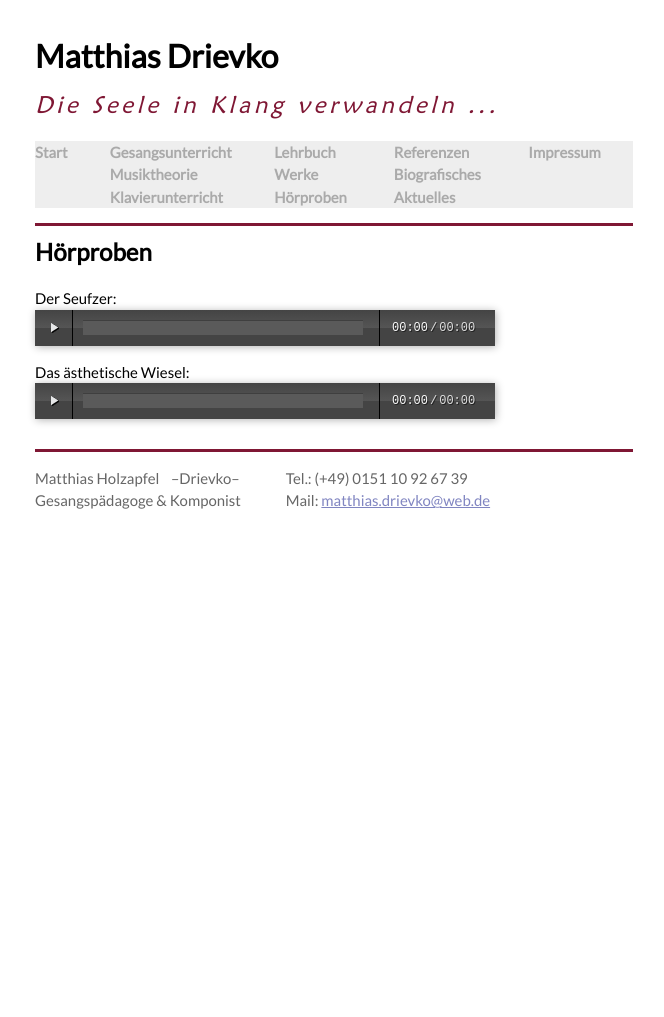
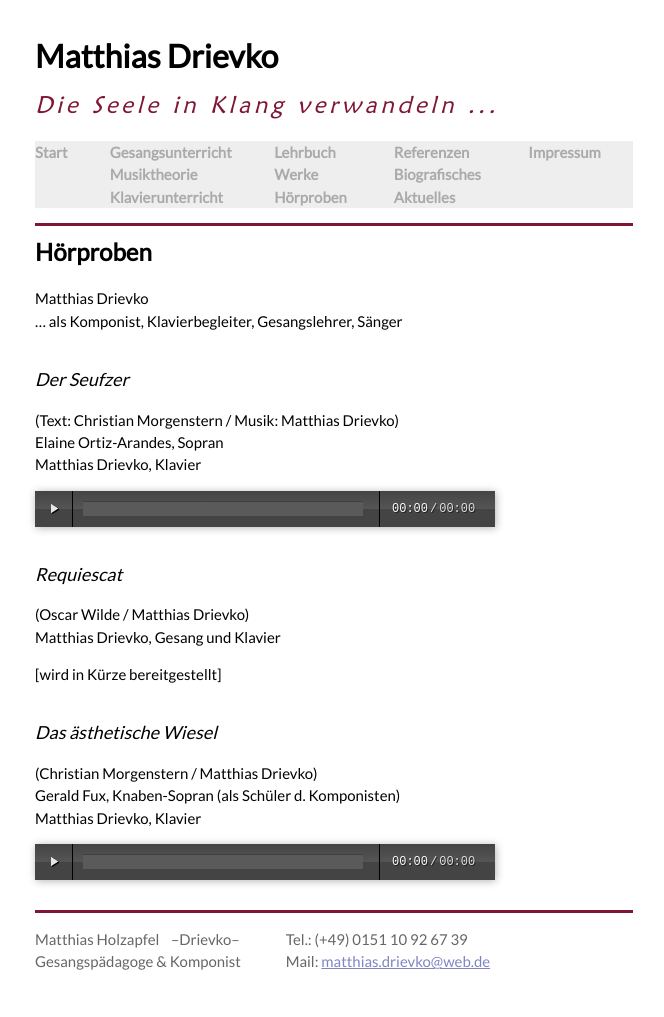
Before and after one commit to drievko/drievko.github.io, a Jekyll site: the page built from hoerproben.md, in a window 1280 px wide. Shown: the whole page, without its empty margins (306-970 px from the left). Built offline with Jekyll 4.4.1, drawn with Linux system fonts in a browser that asks for light colours; Markdown is read by kramdown in place of the engine named in the settings; before the commit the page ends 900 px from its top, so only the background shows below that.

Commit message:
Reworked samples, added partition.

```diff
--- a/hoerproben.md
+++ b/hoerproben.md
@@ -16,6 +16,34 @@ permalink: /hoerproben/
 Hörproben
 =========
 
-Der Seufzer: <audio src="/assets/seufzer.mp3" preload="none">Der Seufzer</audio>
 
-Das ästhetische Wiesel: <audio src="/assets/wiesel.mp3" preload="none">Das ästhetische Wiesel</audio>
+Matthias Drievko
+... als Komponist, Klavierbegleiter, Gesangslehrer, Sänger
+
+Der Seufzer
+-----------
+
+(Text: Christian Morgenstern / Musik: Matthias Drievko)
+Elaine Ortiz-Arandes, Sopran
+Matthias Drievko, Klavier
+
+<audio src="/assets/seufzer.mp3" preload="none">Der Seufzer</audio>
+
+
+Requiescat
+----------
+
+(Oscar Wilde / Matthias Drievko)
+Matthias Drievko, Gesang und Klavier
+
+[wird in Kürze bereitgestellt]
+
+
+Das ästhetische Wiesel
+----------------------
+
+(Christian Morgenstern /  Matthias Drievko)
+Gerald Fux, Knaben-Sopran (als Schüler d. Komponisten)
+Matthias Drievko, Klavier
+
+<audio src="/assets/wiesel.mp3" preload="none">Das ästhetische Wiesel</audio>
```
Also changed, not shown: werke.md (+1 -1 lines), assets/nachtigall-partitur-gross.bmp (added), assets/nachtigall-partitur.png (added).
